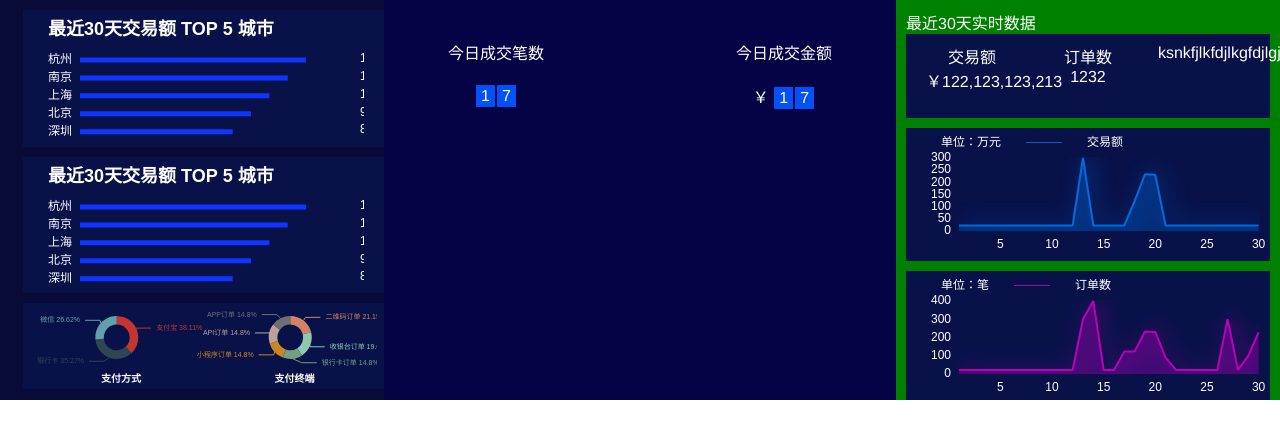
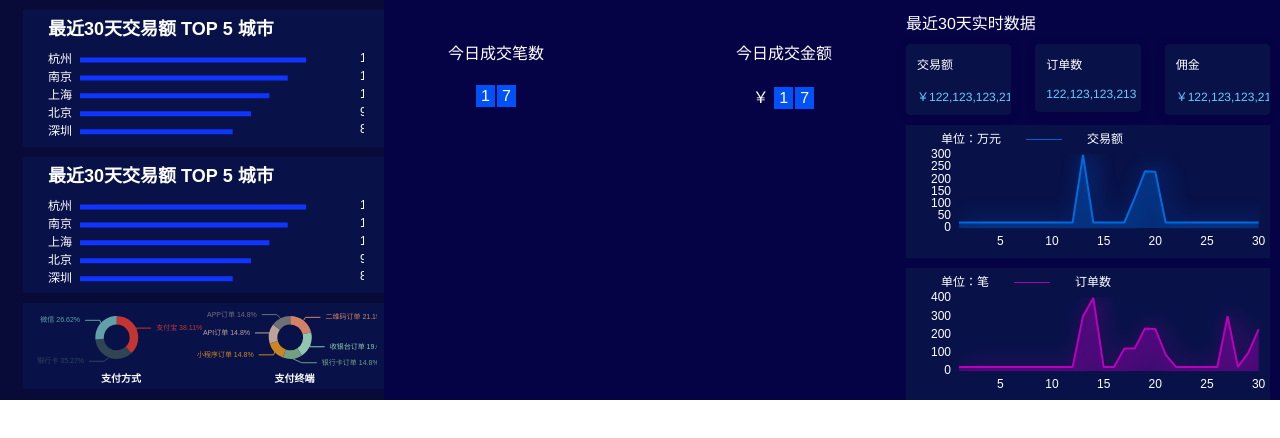
Before and after one commit to Peter-Dai/ts-large-screen, a Vue app: page / in a window 1280 px wide. Shown: the top 438 px of the page. Built offline with nearby package versions, Linux system fonts and the light colour scheme.

Commit message:
修改月度汇总header

```diff
--- a/src/components/index/month-transcation-summary.vue
+++ b/src/components/index/month-transcation-summary.vue
@@ -4,21 +4,44 @@
     <div style="text-align:left">
       最近30天实时数据
     </div>
-    <el-header
+    <!-- <el-header
       height="22%"
-      class="month-header">
-      <el-row :gutter="24">
-        <el-col :span="8">
-          <div>交易额</div>
-          <div>￥122,123,123,213</div>
-        </el-col>
-        <el-col :span="8">
-          <div>订单数</div>
-          <div>1232</div>
-        </el-col>
-        <el-col :span="8">ksnkfjlkfdjlkgfdjlgjs</el-col>
-      </el-row>
-    </el-header>
+      class="month-header"
+      style="text-align:left; font-size:12px"> -->
+    <el-row
+      :gutter="24"
+      height="22%"
+      style="text-align:left; font-size:12px;margin-top:10px; margin-bottom:10px; height:'22%'">
+      <el-col
+        :span="8"
+      >
+        <el-card
+          class="summary-body"
+          body-style="padding: 10px;">
+          <div class ="title">交易额</div>
+          <div class ="content">￥122,123,123,213</div>
+        </el-card>
+      </el-col>
+      <el-col
+        :span="8"
+      >
+        <el-card
+          class="summary-body"
+          body-style="padding: 10px;">
+          <div class ="title">订单数</div>
+          <div class ="content">122,123,123,213</div>
+        </el-card>
+      </el-col>
+      <el-col :span="8">
+        <el-card
+          class="summary-body"
+          body-style="padding: 10px;">
+          <div class ="title">佣金</div>
+          <div class ="content">￥122,123,123,213</div>
+        </el-card>
+      </el-col>
+    </el-row>
+    <!-- </el-header> -->
     <el-header
       height="35%"
       class="month-header">
@@ -36,7 +59,6 @@
 import transactionApi from '@/api/transaction';
 import AreaLine from '../common/area-line';
 import HistogramBar from '../common/histogram-bar';
-
 
 export default {
   name: 'MonthTranscationSummary',
@@ -65,6 +87,15 @@ export default {
 
 <!-- Add "scoped" attribute to limit CSS to this component only -->
 <style scoped>
+.summary-body {
+  /* background-color: aqua;
+  height: 100%; */
+  /* padding: 10px; */
+  padding: 0;
+  background-color: #081249;
+  border-color: #081249;
+  color:#ffffff;
+}
 .month-container {
   color: #ffffff;
   height: 100%;
@@ -78,11 +109,11 @@ export default {
   background: #081249;
 }
 
-.month-header .el-row{
+.month-header .el-row {
   height: 100%;
 }
 
-.month-header .el-col{
+.month-header .el-col {
   margin: 10px 0;
   height: 100%;
 }
@@ -90,4 +121,12 @@ export default {
 .month-header:last-child {
   margin-bottom: 0;
 }
+
+.title {
+  margin-bottom: 15px;
+}
+
+.content{
+  color: #66ccff;
+}
 </style>
--- a/src/views/index/index.vue
+++ b/src/views/index/index.vue
@@ -56,7 +56,7 @@ export default {
 }
 
 .right-aside {
-  background-color: green;
+  background-color:#060246;;
 }
 
 
```
